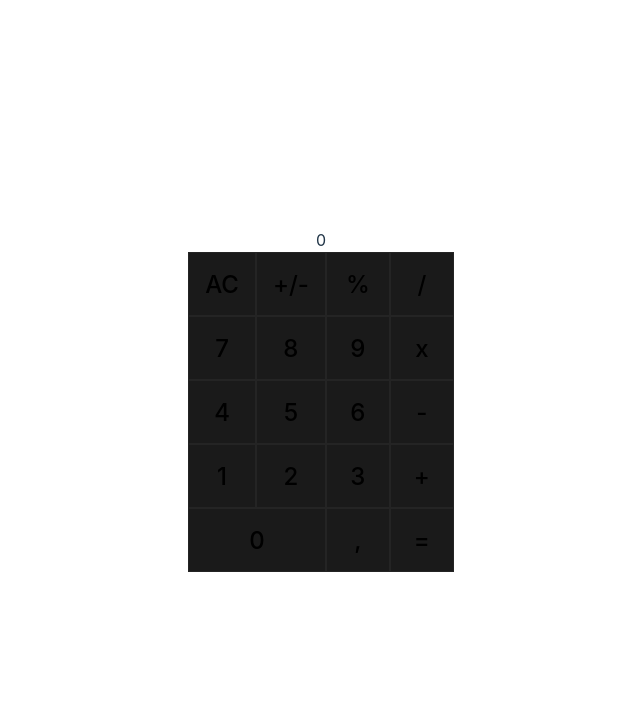
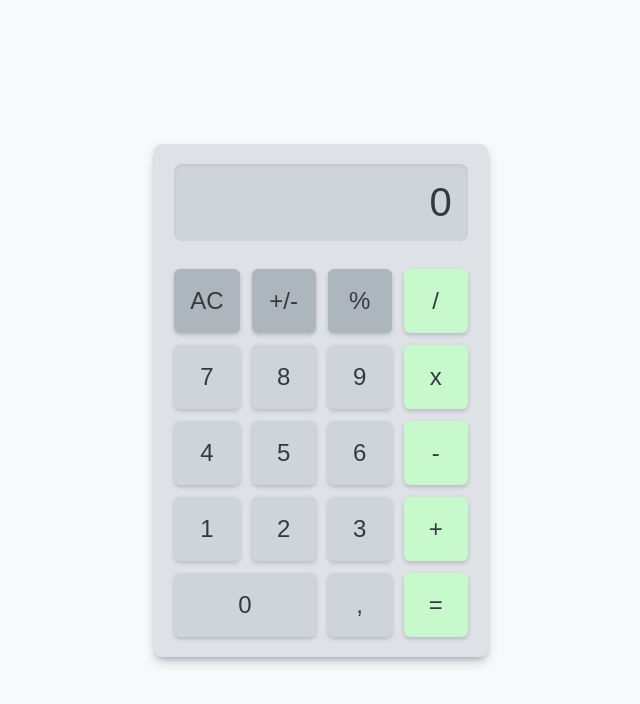
Before and after one commit to MatheusChignolli/calculator-react-ts-vite, a React (Vite) app: page / in a window 1280 px wide. Shown: the top 704 px of the page, without its empty margins (319-959 px from the left). Built offline with nearby package versions, Linux system fonts and the light colour scheme.

Commit message:
improve calculator style

```diff
--- a/src/App.css
+++ b/src/App.css
@@ -1,12 +1,12 @@
-#root {
-  max-width: 1280px;
-  margin: 0 auto;
-  padding: 2rem;
-  text-align: center;
-}
-
 main {
+  gap: 12px;
+  color: #343a40;
   display: grid;
+  padding: 20px;
+  box-shadow: rgba(50, 50, 93, 0.25) 0px 6px 12px -2px,
+    rgba(0, 0, 0, 0.3) 0px 3px 7px -3px;
+  border-radius: 8px;
+  background-color: #dee2e6;
   grid-template-areas:
     "result result result result"
     "clear positive-negative percentage divide"
@@ -17,94 +17,42 @@ main {
 }
 
 main button {
-  border: 1px solid #242424;
+  color: #343a40;
+  cursor: pointer;
+  border: 0px solid transparent;
   padding: 16px;
   min-width: 64px;
+  font-size: 24px;
   min-height: 64px;
-  font-size: 24px;
-  font-weight: 500;
-  font-family: inherit;
-  background-color: #1a1a1a;
-  cursor: pointer;
-  transition: border-color 0.25s;
+  box-shadow: rgba(0, 0, 0, 0.18) 0px 2px 4px;
+  border-radius: 6px;
+  background-color: #ced4da;
+}
+
+main button:active {
+  opacity: 0.9;
+}
+
+.contrast {
+  background: #c7f9cc;
+}
+
+.grey {
+  background: #adb5bd;
 }
 
 main .result {
+  box-shadow: rgba(0, 0, 0, 0.06) 0px 2px 4px 0px inset;
+  padding: 16px;
+  font-size: 40px;
+  max-width: 100%;
+  text-align: right;
   grid-area: result;
-}
-
-main .clear {
-  grid-area: clear;
-}
-
-main .positive-negative {
-  grid-area: positive-negative;
-}
-
-main .percentage {
-  grid-area: percentage;
-}
-
-main .divide {
-  grid-area: divide;
-}
-
-main .seven {
-  grid-area: seven;
-}
-
-main .eight {
-  grid-area: eight;
-}
-
-main .nine {
-  grid-area: nine;
-}
-
-main .multiply {
-  grid-area: multiply;
-}
-
-main .four {
-  grid-area: four;
-}
-
-main .five {
-  grid-area: five;
-}
-
-main .six {
-  grid-area: six;
-}
-
-main .minus {
-  grid-area: minus;
-}
-
-main .one {
-  grid-area: one;
-}
-
-main .two {
-  grid-area: two;
-}
-
-main .three {
-  grid-area: three;
-}
-
-main .sum {
-  grid-area: sum;
+  margin-bottom: 16px;
+  background-color: #ced4da;
+  border-radius: 8px;
 }
 
 main .zero {
   grid-area: zero;
 }
-
-main .coma {
-  grid-area: coma;
-}
-
-main .equal {
-  grid-area: equal;
-}
--- a/src/App.tsx
+++ b/src/App.tsx
@@ -30,6 +30,16 @@ function App() {
     });
   };
 
+  const addComa = () => {
+    setValue((prevState) => {
+      if (prevState.indexOf(",") === -1) {
+        return `${prevState},`;
+      }
+
+      return prevState;
+    });
+  };
+
   const setNumber = (number: string) => {
     setValue((prevState) => {
       if (prevState === "0") {
@@ -47,61 +57,41 @@ function App() {
   return (
     <main>
       <div className="result">{value}</div>
-      <button className="clear" onClick={clear}>
+      <button className="grey" onClick={clear}>
         AC
       </button>
-      <button className="positive-negative" onClick={positiveNegative}>
+      <button className="grey" onClick={positiveNegative}>
         +/-
       </button>
-      <button className="percentage" onClick={percentage}>
+      <button className="grey" onClick={percentage}>
         %
       </button>
-      <button className="divide" onClick={() => setOperation("divide")}>
+      <button className=" contrast" onClick={() => setOperation("divide")}>
         /
       </button>
-      <button className="seven" onClick={() => setNumber("7")}>
-        7
-      </button>
-      <button className="eight" onClick={() => setNumber("8")}>
-        8
-      </button>
-      <button className="nine" onClick={() => setNumber("9")}>
-        9
-      </button>
-      <button className="multiply" onClick={() => setOperation("multiply")}>
+      <button onClick={() => setNumber("7")}>7</button>
+      <button onClick={() => setNumber("8")}>8</button>
+      <button onClick={() => setNumber("9")}>9</button>
+      <button className="contrast" onClick={() => setOperation("multiply")}>
         x
       </button>
-      <button className="four" onClick={() => setNumber("4")}>
-        4
-      </button>
-      <button className="five" onClick={() => setNumber("5")}>
-        5
-      </button>
-      <button className="six" onClick={() => setNumber("6")}>
-        6
-      </button>
-      <button className="minus" onClick={() => setOperation("minus")}>
+      <button onClick={() => setNumber("4")}>4</button>
+      <button onClick={() => setNumber("5")}>5</button>
+      <button onClick={() => setNumber("6")}>6</button>
+      <button className="contrast" onClick={() => setOperation("minus")}>
         -
       </button>
-      <button className="one" onClick={() => setNumber("1")}>
-        1
-      </button>
-      <button className="two" onClick={() => setNumber("2")}>
-        2
-      </button>
-      <button className="three" onClick={() => setNumber("3")}>
-        3
-      </button>
-      <button className="sum" onClick={() => setOperation("sum")}>
+      <button onClick={() => setNumber("1")}>1</button>
+      <button onClick={() => setNumber("2")}>2</button>
+      <button onClick={() => setNumber("3")}>3</button>
+      <button className="contrast" onClick={() => setOperation("sum")}>
         +
       </button>
       <button className="zero" onClick={() => setNumber("0")}>
         0
       </button>
-      <button className="coma" onClick={() => setNumber(",")}>
-        ,
-      </button>
-      <button className="equal" onClick={calculate}>
+      <button onClick={addComa}>,</button>
+      <button className="contrast" onClick={calculate}>
         =
       </button>
     </main>
--- a/src/index.css
+++ b/src/index.css
@@ -1,12 +1,5 @@
 :root {
-  font-family: Inter, system-ui, Avenir, Helvetica, Arial, sans-serif;
-  line-height: 1.5;
-  font-weight: 400;
-
-  color-scheme: light dark;
-  color: rgba(255, 255, 255, 0.87);
-  background-color: #242424;
-
+  font-family: Arial, sans-serif;
   font-synthesis: none;
   text-rendering: optimizeLegibility;
   -webkit-font-smoothing: antialiased;
@@ -14,37 +7,11 @@
   -webkit-text-size-adjust: 100%;
 }
 
-a {
-  font-weight: 500;
-  color: #646cff;
-  text-decoration: inherit;
-}
-a:hover {
-  color: #535bf2;
-}
-
 body {
   margin: 0;
   display: flex;
-  place-items: center;
-  min-width: 320px;
   min-height: 100vh;
+  align-items: center;
+  justify-content: center;
+  background-color: #f8f9fa;
 }
-
-h1 {
-  font-size: 3.2em;
-  line-height: 1.1;
-}
-
-@media (prefers-color-scheme: light) {
-  :root {
-    color: #213547;
-    background-color: #ffffff;
-  }
-  a:hover {
-    color: #747bff;
-  }
-  button {
-    background-color: #f9f9f9;
-  }
-}
```
Also changed, not shown: 1 other file (tests, documents, lock files or other folders).
